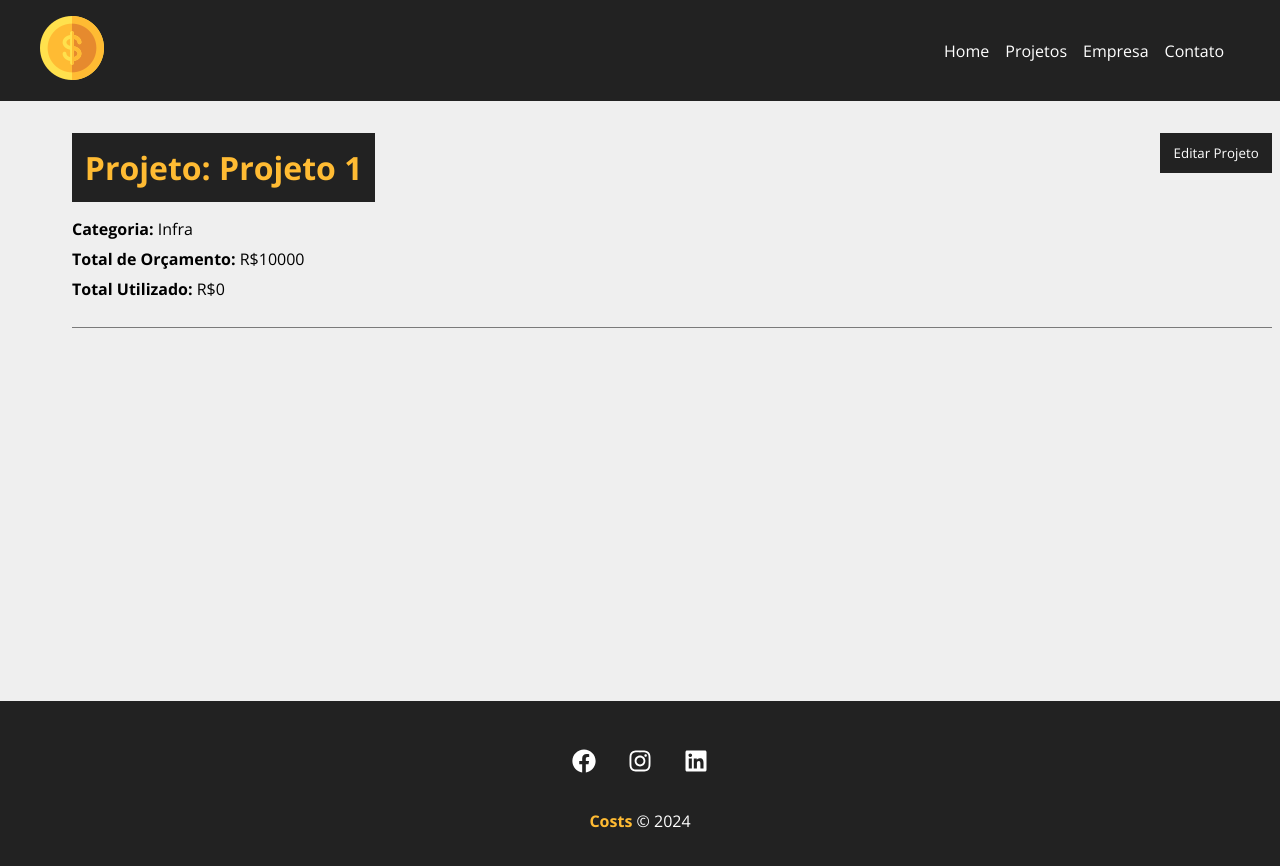
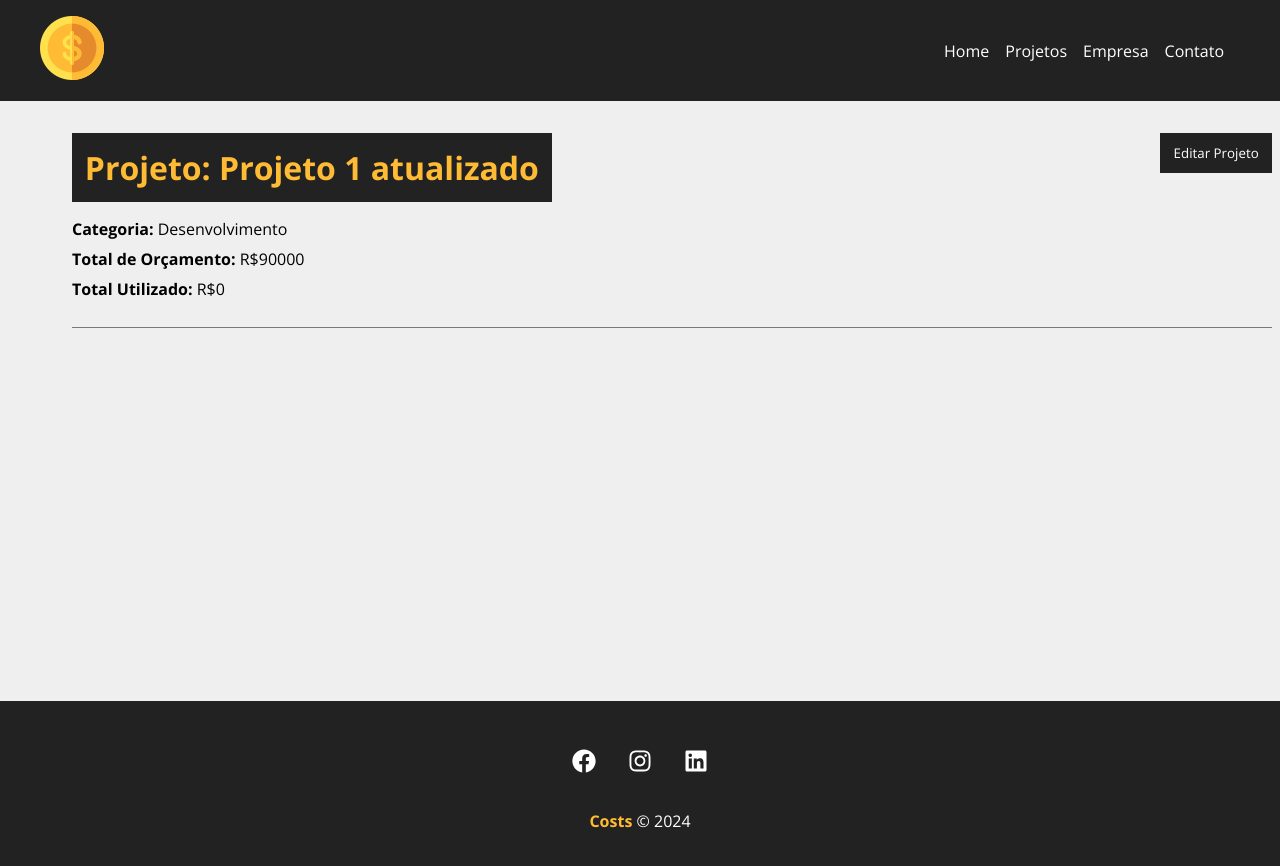
Before and after one commit to dimasdevspro/costs, a React (Create React App) app: page /project/3f63 in a window 1280 px wide. Shown: the top 866 px of the page. Built offline with nearby package versions, Linux system fonts and the light colour scheme; data requests are answered from the project's data file.

Commit message:
add form by update

```diff
--- a/db.json
+++ b/db.json
@@ -2,11 +2,11 @@
   "projects": [
     {
       "id": "3f63",
-      "name": "Projeto 1",
-      "budget": "10000",
+      "name": "Projeto 1 atualizado",
+      "budget": "90000",
       "category": {
-        "id": "1",
-        "name": "Infra"
+        "id": "2",
+        "name": "Desenvolvimento"
       },
       "cost": 0,
       "services": []
--- a/src/components/pages/Project.js
+++ b/src/components/pages/Project.js
@@ -5,12 +5,16 @@
 
 import Loading from '../layout/Loading'
 import Container from '../layout/Container'
+import ProjectForm from '../project/ProjectForm'
+import Message from '../layout/Message'
 
 function Project() {
 
     const {id} = useParams()
     const [project, setProject] = useState([])
     const [showProjectForm, setShowProjectForm] = useState(false)
+    const [message, setMessage] = useState()
+    const [type, setType] = useState()
 
     useEffect(() => {
         setTimeout(() => {
@@ -25,11 +29,39 @@
                 setProject(data)
             })
             .catch((error) => console.log(error))
-        }, 5000);
+        }, 1000);
     })
 
     function toggleProjectForm(){
         setShowProjectForm(!showProjectForm)
+    }
+
+    function editPost(project){
+        setMessage('')
+        // budget validation
+        if(project.budget < project.cost){
+        // mensagem
+        setMessage('O orçamento não pode ser menor que o custo do projeto!')
+        setType('error')
+        return false
+        }
+
+        fetch(`http://localhost:5000/projects/${project.id}`,{
+            method: 'PATCH',
+            headers: {
+                'Content-Type': 'application/json',
+            },
+            body: JSON.stringify(project),
+        })
+        .then(resp => resp.json())
+        .then((data) => {
+            setProject(data)
+            setShowProjectForm(false)
+            //mensagem
+            setMessage('Projeto atualizado!')
+            setType('sucess')
+        })
+        .catch(err => console.log(err))
     }
 
     return (
@@ -37,6 +69,7 @@
         {project.name ? (
             <div className={styles.project_details}>
                 <Container customClass="column">
+                    {message  && <Message type={type} msg={message}/>}
                     <div className={styles.details_container}>
                         <h1>Projeto: {project.name}</h1>
                         <button className={styles.btn} onClick={toggleProjectForm}>{!showProjectForm ? 'Editar Projeto' : 'Fechar'}</button>
@@ -54,7 +87,11 @@
                             </div>
                         ) : (
                             <div className={styles.project_info}>
-                                <p>detalhes do projeto</p>
+                                <ProjectForm
+                                handleSubmit={editPost}
+                                btnText="Concluir edição"
+                                projectData={project}
+                                />
                             </div>
                         )}
                     </div>
```
